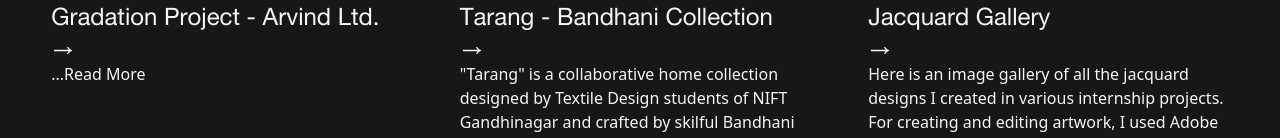
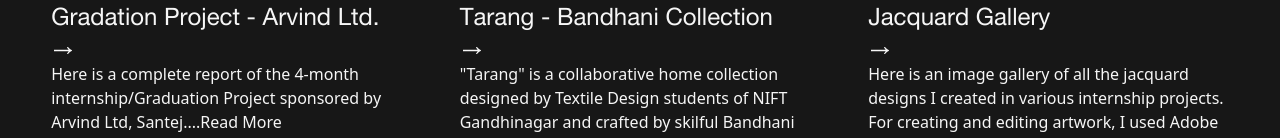
Before and after one commit to pranavshekhawat/pranavshekhawat.github.io, a React (Create React App) app: page / in a window 1280 px wide. Shown: the part 652-790 px from the top of the page. Built offline with nearby package versions, Linux system fonts and the light colour scheme; no server answers.

Commit message:
Cha cha changes

```diff
--- a/src/works.js
+++ b/src/works.js
@@ -26,16 +26,14 @@
     category: "Apparel",
     topimg: "/images/works/gp/topimg2.jpg",
     bottomimg: "/images/works/gp/bottomimg.jpg",
-    description: ""
-    // (
-    //   <>
-    //     {`"Tarang" is a collaborative home collection designed by Textile Design students of NIFT Gandhinagar and crafted by skilful Bandhani Artisans of Jamnagar, Gujrat. This collection depicts the mischievous nature of waves by randomly arranging bandhani dots on a piece of fabric.
-    // `}
-    //     <br /><br />
-    //     {`It features a range of bed linen and table linen products, including a throw, a bedsheet, pillowcases, cushion covers, a sham, curtains, placemats, a tablecloth, a table runner and napkins.`}
-    //   </>
-    // ),
-    ,
+    description:
+    (
+      <>
+        {`Here is a complete report of the 4-month internship/Graduation Project sponsored by Arvind Ltd, Santej.`}
+        {/* <br /><br />
+        {`It features a range of bed linen and table linen products, including a throw, a bedsheet, pillowcases, cushion covers, a sham, curtains, placemats, a tablecloth, a table runner and napkins.`} */}
+      </>
+    ),
     body: <Work15 />,
     bookmarks: (
       <>
```
